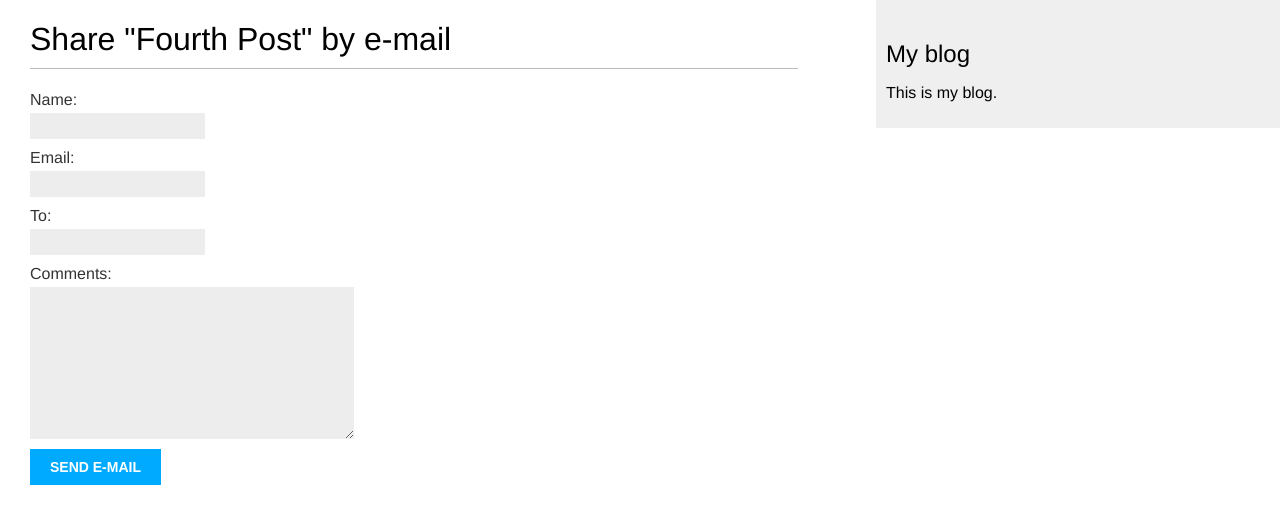
After one commit to GolotaRoman91/Django_book_1, a Django app: page /blog/4/share/ in a window 1280 px wide. The commit adds this page. Shown: the top 524 px of the page. Run offline with Django 4.2, Linux system fonts and the light colour scheme; data comes from the database, SQL or seed files in the repository; both versions use the stored data as it was after the commit.

Commit message:
Chapter_2

```diff
--- /dev/null
+++ b/mysite/blog/forms.py
@@ -0,0 +1,8 @@
+from django import forms
+
+class EmailPostForm(forms.Form):
+    name = forms.CharField(max_length=25)
+    email = forms.EmailField()
+    to = forms.EmailField()
+    comments = forms.CharField(required=False,
+                               widget=forms.Textarea)
--- a/mysite/blog/models.py
+++ b/mysite/blog/models.py
@@ -1,6 +1,7 @@
 from django.db import models
 from django.utils import timezone
 from django.contrib.auth.models import User
+from django.urls import reverse
 
 
 class PublishedManager(models.Manager):
@@ -16,7 +17,8 @@ class Post(models.Model):
         PUBLISHED = 'PB', 'Published'
 
     title = models.CharField(max_length=250)
-    slug = models.SlugField(max_length=250)
+    slug = models.SlugField(max_length=250,
+                            unique_for_date='publish')
     author = models.ForeignKey(User,
                                on_delete=models.CASCADE,
                                related_name='blog_posts')
@@ -39,3 +41,10 @@ class Post(models.Model):
 
     def __str__(self):
         return self.title
+
+    def get_absolute_url(self):
+        return reverse('blog:post_detail',
+                       args=[self.publish.year,
+                             self.publish.month,
+                             self.publish.day,
+                             self.slug])
--- a/mysite/blog/templates/blog/post/detail.html
+++ b/mysite/blog/templates/blog/post/detail.html
@@ -8,4 +8,9 @@
     Published {{ post.publish }} by {{ post.author }}
   </p>
   {{ post.body|linebreaks }}
+  <p>
+    <a href="{% url "blog:post_share" post.id %}">
+    Share this post
+    </a>
+  </p>
 {% endblock %}
--- a/mysite/blog/templates/blog/post/list.html
+++ b/mysite/blog/templates/blog/post/list.html
@@ -6,7 +6,7 @@
   <h1>My Blog</h1>
   {% for post in posts %}
     <h2>
-      <a href="{% url 'blog:post_detail' post.id %}">
+      <a href="{{ post.get_absolute_url }}">
         {{ post.title }}
       </a>
     </h2>
@@ -15,4 +15,5 @@
     </p>
     {{ post.body|truncatewords:30|linebreaks }}
   {% endfor %}
+  {% include "pagination.html" with page=page_obj %}
 {% endblock %}
--- /dev/null
+++ b/mysite/blog/templates/blog/post/share.html
@@ -0,0 +1,19 @@
+{% extends "blog/base.html" %}
+
+{% block title %}Share a post{% endblock %}
+
+{% block content %}
+  {% if sent %}
+    <h1>E-mail successfully sent</h1>
+    <p>
+      "{{ post.title }}" was successfully sent to {{ form.cleaned_data.to }}.
+    </p>
+  {% else %}
+    <h1>Share "{{ post.title }}" by e-mail</h1>
+    <form method="post" novalidate>
+      {{ form.as_p }}
+      {% csrf_token %}
+      <input type="submit" value="Send e-mail">
+    </form>
+  {% endif %}
+{% endblock %}
--- a/mysite/blog/urls.py
+++ b/mysite/blog/urls.py
@@ -5,5 +5,10 @@ app_name = 'blog'
 
 urlpatterns = [
     path('', views.post_list, name='post_list'),
-    path('<int:id>/', views.post_detail, name='post_detail'),
+    #path('', views.PostListView.as_view(), name='post_list'),
+    path('<int:year>/<int:month>/<int:day>/<slug:post>/',
+         views.post_detail,
+         name='post_detail'),
+    path('<int:post_id>/share/',
+         views.post_share, name='post_share'),
 ]
--- a/mysite/blog/views.py
+++ b/mysite/blog/views.py
@@ -1,20 +1,70 @@
+from django.core.mail import send_mail
 from django.shortcuts import render, get_object_or_404
-from django.http import Http404
-
 from .models import Post
+from django.core.paginator import Paginator, EmptyPage, PageNotAnInteger
+from django.views.generic import ListView
+from .forms import EmailPostForm
 
 
 def post_list(request):
-    posts = Post.published.all()
+    post_list = Post.published.all()
+    paginator = Paginator(post_list, 3)
+    page_number = request.GET.get('page', 1)
+    try:
+        posts = paginator.page(page_number)
+    except PageNotAnInteger:
+        posts = paginator.page(1)
+    except EmptyPage:
+        posts = paginator.page(paginator.num_pages)
     return render(request,
-                  'blog/post/list.html',
-                  {'posts': posts})
+        'blog/post/list.html',
+        {'posts': posts})
 
-
-def post_detail(request, id):
+def post_detail(request, year, month, day, post):
     post = get_object_or_404(Post,
-                             id=id,
-                             status=Post.Status.PUBLISHED)
+                             status=Post.Status.PUBLISHED,
+                             slug=post,
+                             publish__year=year,
+                             publish__month=month,
+                             publish__day=day)
     return render(request,
                   'blog/post/detail.html',
                   {'post': post})
+
+def post_share(request, post_id):
+    # Извлечь пост по идентификатору id
+    post = get_object_or_404(Post,
+                             id=post_id,
+                             status=Post.Status.PUBLISHED)
+
+    sent = False
+
+    if request.method == 'POST':
+        # Форма была передана на обработку
+        form = EmailPostForm(request.POST)
+        if form.is_valid():
+            # Поля формы успешно прошли валидацию
+            cd = form.cleaned_data
+            # ... отправить электронное письмо
+            post_url = request.build_absolute_uri(post.get_absolute_url())
+            subject = f"{cd['name']} recommends you read " \
+                      f"{post.title}"
+            message = f"Read {post.title} at {post_url}\n\n" \
+                      f"{cd['name']}\'s comments: {cd['comments']}"
+            send_mail(subject, message, 'your_account@gmail.com',
+                      [cd['to']])
+            sent = True
+    else:
+        form = EmailPostForm()
+    return render(request, 'blog/post/share.html', {'post': post,
+                                                    'form': form,
+                                                    'sent': sent})
+
+class PostListView(ListView):
+    """
+    Альтернативное представление списка постов
+    """
+    queryset = Post.published.all()
+    context_object_name = 'posts'
+    paginate_by = 3
+    template_name = 'blog/post/list.html'
--- a/mysite/mysite/settings.py
+++ b/mysite/mysite/settings.py
@@ -122,3 +122,5 @@ STATIC_URL = "static/"
 # https://docs.djangoproject.com/en/4.2/ref/settings/#default-auto-field
 
 DEFAULT_AUTO_FIELD = "django.db.models.BigAutoField"
+
+EMAIL_BACKEND = 'django.core.mail.backends.console.EmailBackend'
```
Also changed, not shown: mysite/blog/templates/pagination.html (added, +13 -0 lines), mysite/blog/migrations/0002_alter_post_slug.py (added), mysite/db.sqlite3.
